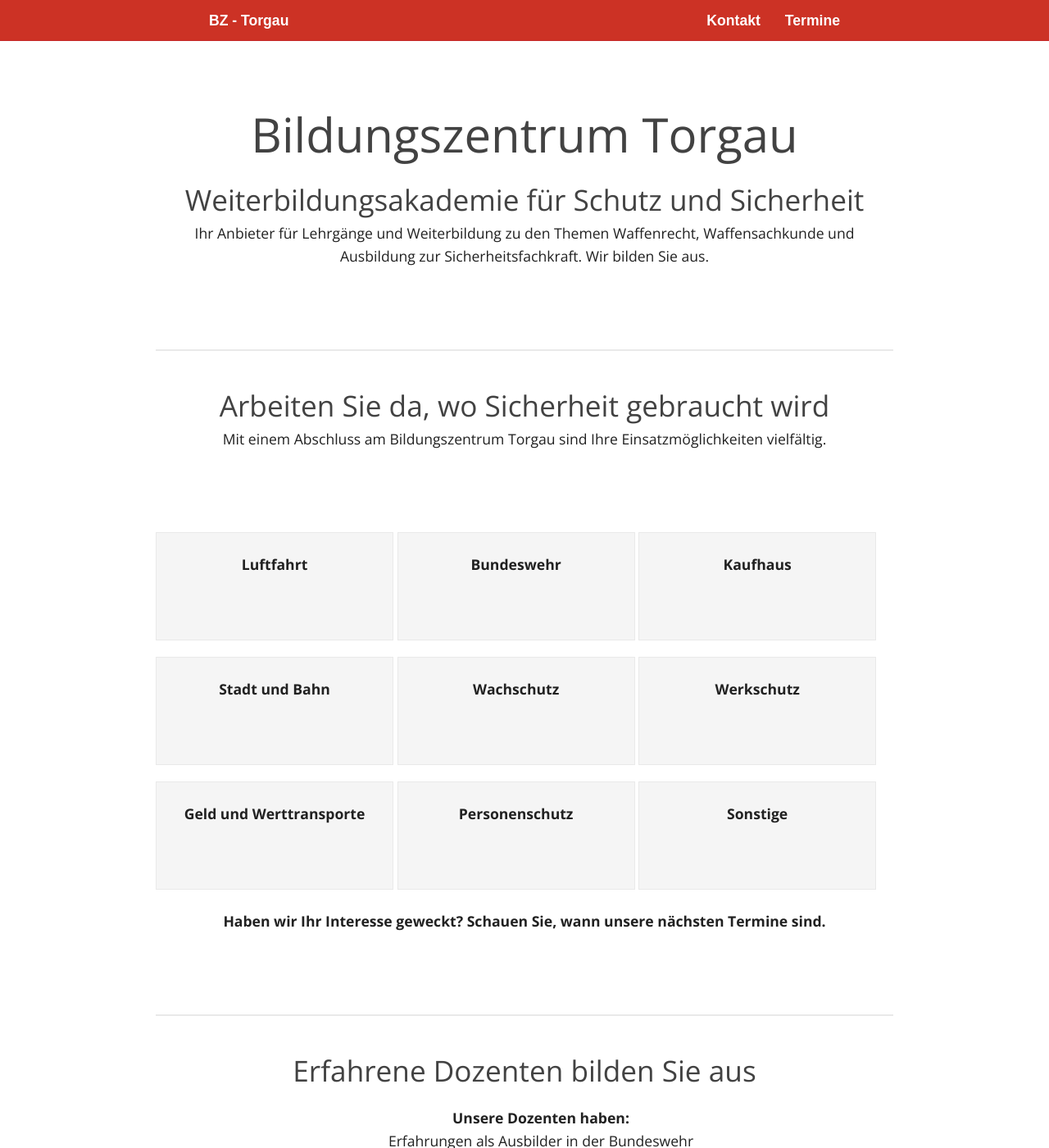
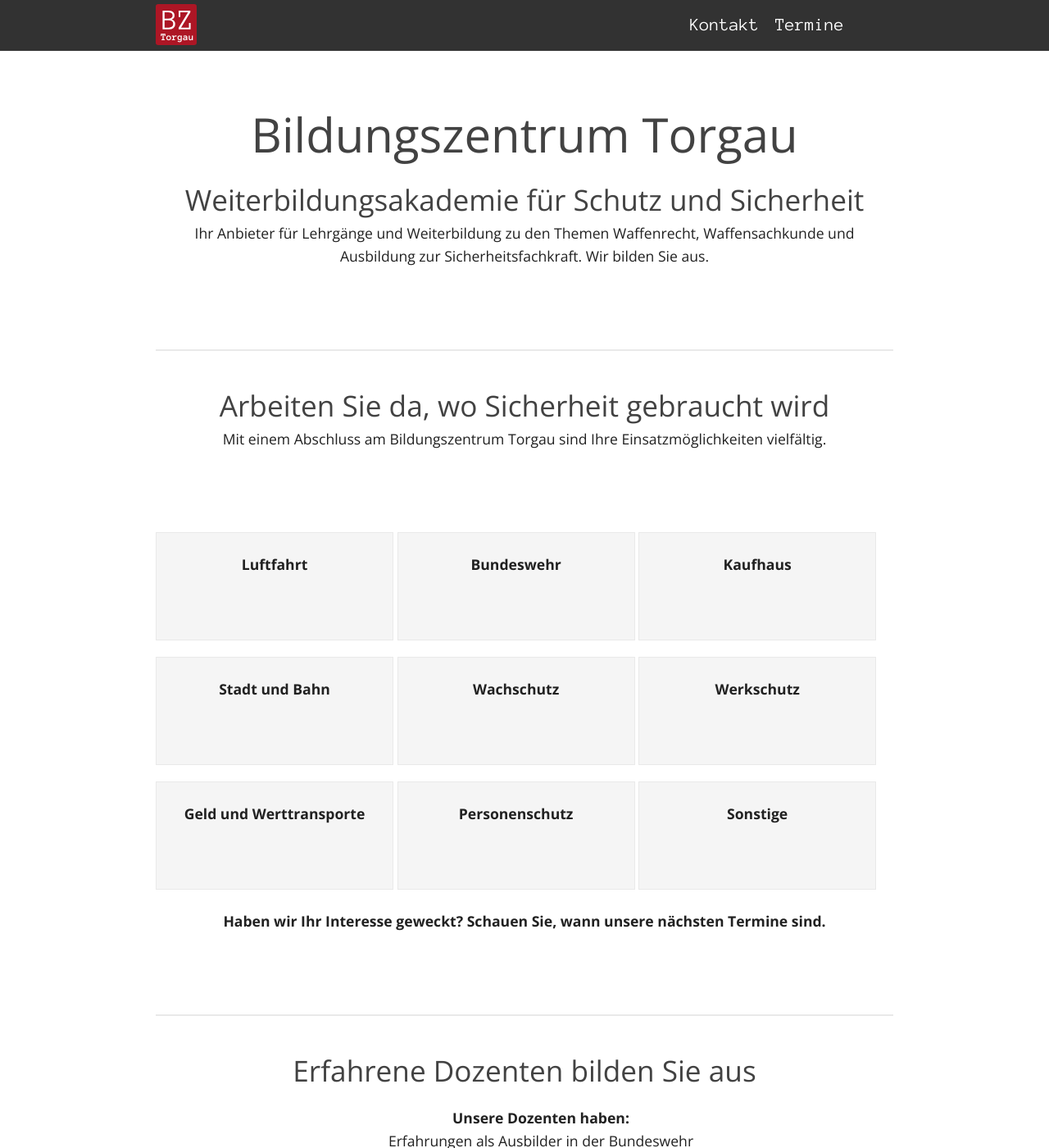
Before and after one commit to marcuskuehne/bsztorgau, a Jekyll site: the page built from index.html, in a window 1280 px wide and 1400 px high. Shown: the whole window at 82% size. Built offline with Jekyll 4.4.1, drawn with Linux system fonts in a browser that asks for light colours; some web fonts are replaced.

Commit message:
Add header logo

```diff
--- a/_includes/head.html
+++ b/_includes/head.html
@@ -7,6 +7,7 @@
 
 	<link rel="stylesheet" href="{{ "/css/main.css" | prepend: site.baseurl }}">
 	<link rel="canonical" href="{{ page.url | replace:'index.html','' | prepend: site.baseurl | prepend: site.url }}">
+  <link href='https://fonts.googleapis.com/css?family=Anonymous+Pro:400,700' rel='stylesheet' type='text/css'>
 	<link href='https://fonts.googleapis.com/css?family=Open+Sans:400,300,700,800,600' rel='stylesheet' type='text/css'>
 	<link href='https://fonts.googleapis.com/css?family=Muli:400,300' rel='stylesheet' type='text/css'>
 
--- a/_includes/header.html
+++ b/_includes/header.html
@@ -1,8 +1,10 @@
 <aside>
 	<div class="container">
+    <a href="{{ site.baseurl }}/" class="logo">
+      {% include icons/bz-logo.html %}
+    </a>
 		<nav>
 			<ul>
-        <li class="logo"><a href="{{ site.baseurl }}/" class="logo">BZ - Torgau</a></li>
 				{% for page in site.pages %} {% if page.title %}
 				<li><a href="{{ page.url | prepend: site.baseurl }}">{{ page.title }}</a></li>
 				{% endif %} {% endfor %}
--- a/_includes/icons/bz-logo.html
+++ b/_includes/icons/bz-logo.html
@@ -0,0 +1 @@
+<svg id="Ebene_1" data-name="Ebene 1" xmlns="http://www.w3.org/2000/svg" viewBox="0 0 62.87 62.87"><defs><style>.cls-1{fill:#ad1625;}.cls-2,.cls-3{fill:#fff;}.cls-3{font-size:15.47px;font-family:Anonymous Pro;font-weight:700;}</style></defs><title>bz-logo</title><rect class="cls-1" width="62.87" height="62.87" rx="4" ry="4"/><path class="cls-2" d="M29.86,30.53a7.25,7.25,0,0,1-2.65,6.13q-2.65,2-7.53,2H10.57V10.12h8.6a20.89,20.89,0,0,1,3.52.3,9,9,0,0,1,3.1,1.11A6.3,6.3,0,0,1,28,13.77a7.28,7.28,0,0,1,.85,3.75q0,4.44-4.44,6.06Q29.86,25.25,29.86,30.53Zm-4-13A4.42,4.42,0,0,0,25.24,15a4.31,4.31,0,0,0-1.62-1.48,7,7,0,0,0-2.17-.7,14.67,14.67,0,0,0-2.28-.19h-5.6v9.7h5.6a15.46,15.46,0,0,0,2.41-.19,6.19,6.19,0,0,0,2.12-.72A4.19,4.19,0,0,0,25.88,17.52Zm1,13a4.89,4.89,0,0,0-1.92-4.3,9,9,0,0,0-5.27-1.35H13.57V36.13h6.11a8.71,8.71,0,0,0,5.27-1.41A4.88,4.88,0,0,0,26.86,30.53Z"/><path class="cls-2" d="M53.57,38.69H35.22V36.13L49.58,12.68H37.78v7H35.22V10.12H53.11v2.56L38.9,36.13H51V29h2.56v9.68Z"/><text class="cls-3" transform="translate(8.01 55.41)">Torgau</text></svg>
--- a/_sass/_header.scss
+++ b/_sass/_header.scss
@@ -12,10 +12,16 @@ aside {
 	position: fixed;
 	top: 0;
 	left: 0;
-	background: #cc3225;
+	background: #323232;
 	width: 100%;
 	z-index: 2;
-	border-bottom: 1px solid #C62828;
+	border-bottom: 1px solid #f2f2f2;
+  .logo{
+    padding: 5px 0px 0px 0px;
+    display: inline-block;
+    width: 50px;
+    float:left;
+  }
 	nav {
 		max-width: 800px;
 		margin: 0 auto;
@@ -25,15 +31,15 @@ aside {
 			list-style: none;
 			li {
 				position: relative;
-        .logo{
-          float:left;
-        }
 				a {
+          font-family: 'Anonymous Pro', arial !important;
+          font-weight: 200;
+          font-size: 22px;
           float: right;
           color: #ffffff !important;
 					text-decoration: none;
 					display: block;
-					padding: 15px;
+					padding:20px 10px 10px 10px;
 					font-family: 'Muli', sans-serif;
 					line-height: 20px;
 					margin-bottom: -1px;
```
